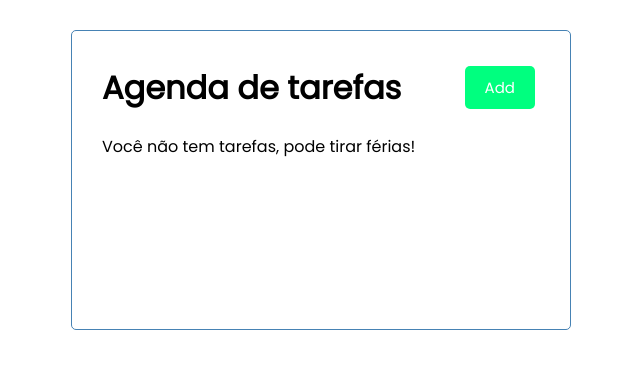
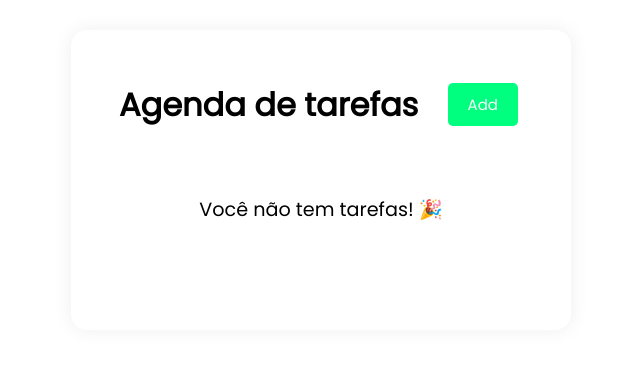
Before and after one commit to mdteixeira/to-do, a React (Create React App) app: page / in a window 1280 px wide. Shown: the top 368 px of the page, without its empty margins (319-959 px from the left). Built offline with nearby package versions, Linux system fonts and the light colour scheme.

Commit message:
redesign

```diff
--- a/src/App.js
+++ b/src/App.js
@@ -40,7 +40,7 @@ function App() {
                     onToggle={mudarReminder}
                 />
             ) : (
-                'Você não tem tarefas, pode tirar férias!'
+               <p className='noTasks'>Você não tem tarefas! 🎉</p>
             )}
         </div>
     );
--- a/src/Components/AddTask.jsx
+++ b/src/Components/AddTask.jsx
@@ -4,14 +4,16 @@ const AddTask = ({ onAdd }) => {
     const [text, setText] = useState('');
     const [day, setDay] = useState('');
     const [reminder, setReminder] = useState(false);
+    const warning = document.getElementById('warning')
 
     const onSubmit = (e) => {
         e.preventDefault();
 
         if (!text) {
-            alert('Por favor, adicione uma tarefa!');
+            warning.classList = 'show'
             return;
         }
+        warning.classList = ''
 
         onAdd({ text, day, reminder });
 
@@ -30,6 +32,7 @@ const AddTask = ({ onAdd }) => {
                     value={text}
                     onChange={(e) => setText(e.target.value)}
                 />
+                <p id="warning">Insira a tarefa!</p>
             </div>
             <div className="form-control">
                 <label>Dia e Horário</label>
--- a/src/index.css
+++ b/src/index.css
@@ -15,9 +15,10 @@ body {
     margin: 30px auto;
     overflow: auto;
     min-height: 300px;
-    border: 1px solid steelblue;
-    padding: 30px;
-    border-radius: 5px;
+    padding: 3rem;
+    border-radius: 1rem;
+    background-color: rgba(255, 255, 255, 0.5);
+    box-shadow: 0 0 1.2rem 0 #eee;
 }
 
 .header {
@@ -55,7 +56,9 @@ body {
 }
 
 .task {
-    background: #f4f4f4;
+    background: #fff;
+    box-shadow: 0 0.1rem 0.2rem 0 #eee;
+    border-radius: 0 1rem 1rem 0;
     margin: 5px;
     padding: 10px 20px;
     cursor: pointer;
@@ -88,6 +91,10 @@ body {
     margin: 5px;
     padding: 3px 7px;
     font-size: 17px;
+    border: silver;
+    border-radius: 0.5rem;
+    padding-left: 1.2rem;
+    box-shadow: 0 0.1rem 0.2rem 0 #eee;
 }
 
 .form-control-check {
@@ -100,6 +107,7 @@ body {
     flex: 1;
 }
 .form-control-check input {
+    box-shadow: none;
     flex: 2;
     height: 20px;
 }
@@ -108,3 +116,27 @@ footer {
     margin-top: 30px;
     text-align: center;
 }
+
+.noTasks {
+    margin-top: 4rem;
+    text-align: center;
+    font-size: 120%;
+}
+
+.btn:hover {
+    background-color: rgb(73, 73, 73);
+}
+
+button:hover {
+    background-color: rgb(0, 159, 80) !important;
+}
+
+#warning {
+    display: none;
+    color: red;
+    text-align: center;
+}
+
+.show {
+    display: block !important;
+}
```
